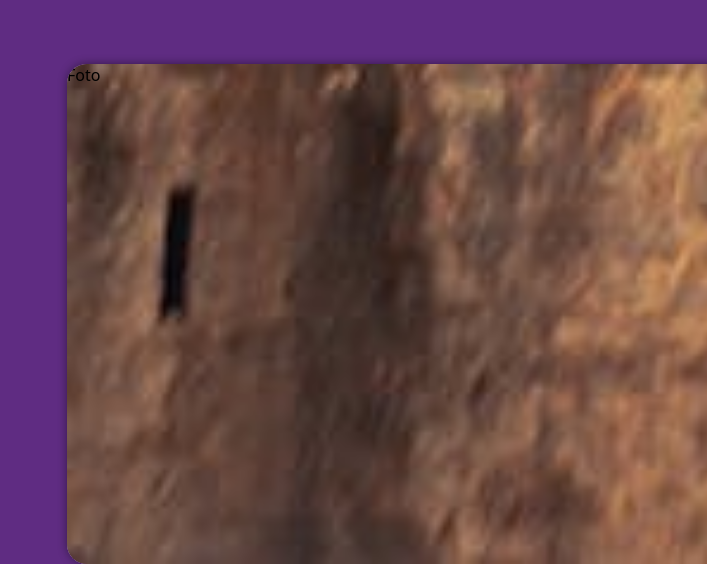
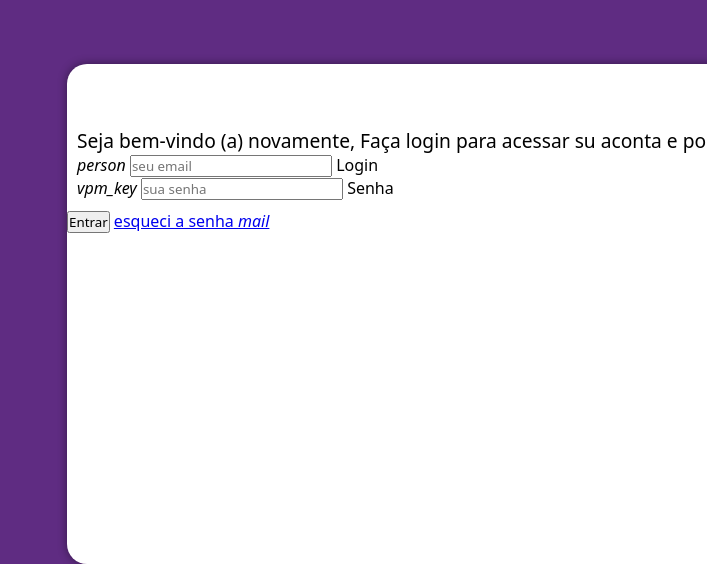
Before and after one commit to wellington-garcia-silva/projeto-login, a plain HTML site: page index.html in a window 1280 px wide. Shown: the part 336-900 px from the top of the page, without its empty margins (573-1280 px from the left). Drawn offline with nearby package versions, Linux system fonts and the light colour scheme.

Commit message:
Adicionei o formulário

```diff
--- a/estilos/midia-query.css
+++ b/estilos/midia-query.css
@@ -27,14 +27,21 @@
     }
 
     section#login > div#imagem{
-        float: left;
+        float: right;
         width: 50%;
         height: 100%;
     }
 
     section#login > div#formulario{
-        float: right;
+        float: left;
         width: 50%;
 
     }
+
+    div#formulario > h1{
+        font-size: 2em;
+    }
+    div#formulario > p{
+        font-size: 1.2em;
+    }
 }
--- a/estilos/styles.css
+++ b/estilos/styles.css
@@ -44,7 +44,7 @@ section#login{
 
 section#login > div#imagem{
     display: block;
-    background: #5f2c82 url(../imagens/pexels-alexander-nadrilyanski-3789367.jpg);
+    background: #5f2c82 url(../imagens/pexels-alexander-nadrilyanski-3789367.jpg) no-repeat;
     background-size: cover;
     background-position: left bottom;
     height: 200px;
@@ -54,3 +54,12 @@ section#login > div#formulario{
     display: block;
     padding: 10px;
 }
+
+div#formulario > h1{
+    text-align: center;
+    margin-bottom: 10px;
+}
+
+div#fomulario > p{
+    font-size: 0.8em;
+}
--- a/index.html
+++ b/index.html
@@ -4,6 +4,7 @@
     <meta charset="UTF-8">
     <meta name="viewport" content="width=device-width, initial-scale=1.0">
     <title>Login</title>
+    <link href="https://fonts.googleapis.com/css2?family=Material+Symbols+Outlined" rel="stylesheet" />
     <link rel="stylesheet" href="estilos/styles.css">
     <link rel="stylesheet" href="estilos/midia-query.css">
 </head>
@@ -11,12 +12,26 @@
     <main>
         <section id="login">
             <div id="imagem">
-                Foto
+
             </div>
             <div id="formulario">
                 <h1>Login</h1>
                 <p>Seja bem-vindo (a) novamente, Faça login para acessar su aconta e poder fazer as configurações no seu ambiente.</p>
-                <form action="login.php" method="post"></form>
+                <form action="login.php" method="post" autocomplete="on">
+                    <div class="campo">
+                        <i class="material-icons">person</i>
+                        <input type="email" name="login" id="ilogin" placeholder="seu email" autocomplete="email" required maxlength="30">
+                        <label for="ilogin">Login</label>
+                    </div class="campo">
+                        <i class="material-icons">vpm_key</i>
+                        <input type="password" name="senha" id="isenha" placeholder="sua senha" autocomplete="current-password" required minlength="8" maxlength="20">
+                        <label for="isenha">Senha</label>
+                    </div>
+                    <input type="submit" value="Entrar">
+                    <a href="esqueci.html">
+                        esqueci a senha <i class="material-icons">mail</i>
+                    </a>
+                </form>
             </div>
         </section>
     </main>
```
